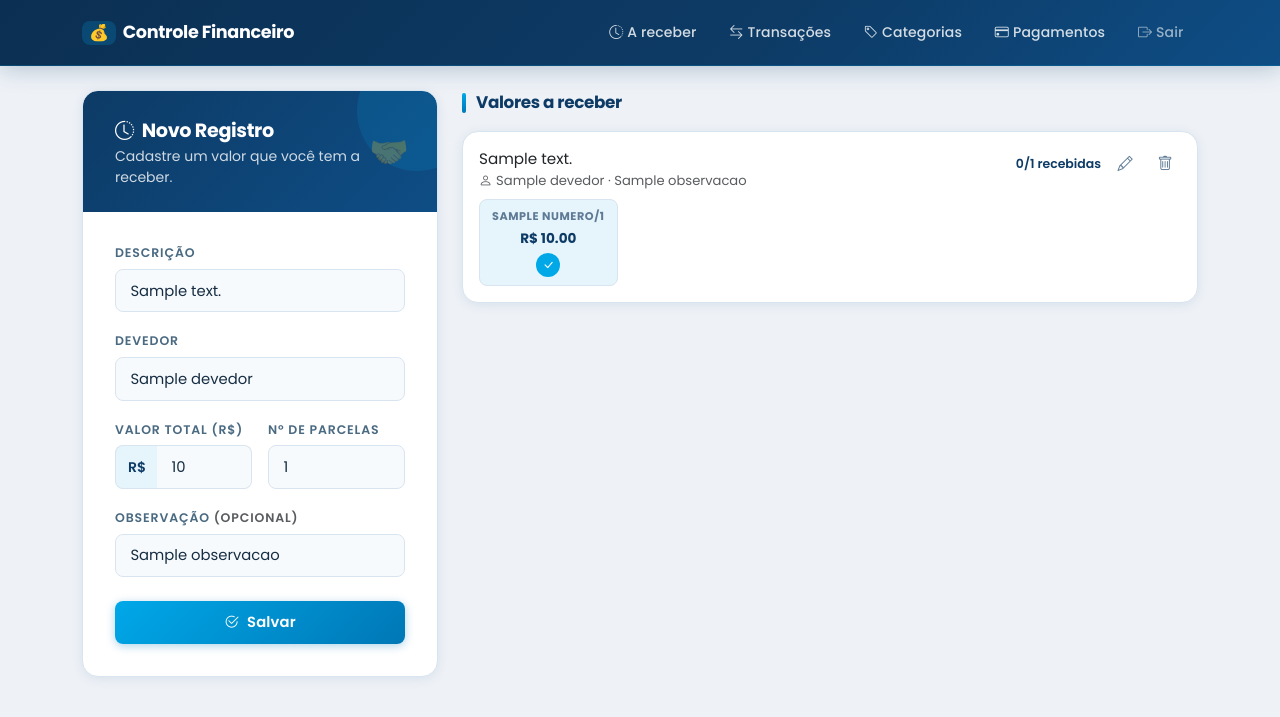
After one commit to vitormateus123/prjControleFinanceiro, a Flask app: template templates/a-receber.html in a window 1280 px wide. The commit adds this page. Shown: the top 717 px of the page. Run offline with Flask 3, Linux system fonts and the light colour scheme; the template is opened without the code that fills it: most values are stand-ins (such as "Sample title", 1, 10 or a date in 2020); parts of the project's set-up code (start-up, migrations or seed data) failed here and were passed over.

Commit message:
Criação da tela A Receber

```diff
--- a/app.py
+++ b/app.py
@@ -4,7 +4,9 @@ from datetime import datetime
 from config import SENHA
 import os
 from routes.transacoes import transacoes_bp
+from routes.a_receber import a_receber_bp
 from utils import get_supabase, login_required
+
 
 BASE_DIR = os.path.dirname(os.path.abspath(__file__))
 app = Flask(__name__,
@@ -14,6 +16,7 @@ app = Flask(__name__,
 app.secret_key = os.environ.get("SECRET_KEY")
 
 app.register_blueprint(transacoes_bp)
+app.register_blueprint(a_receber_bp)
 
 # ---------------- LOGIN ----------------
 
--- a/static/css/style.css
+++ b/static/css/style.css
@@ -489,3 +489,62 @@ a {
 .table thead th.sortable .bi-chevron-down {
   opacity: 1;
 }
+
+.parcela-item {
+    display: flex;
+    flex-direction: column;
+    align-items: center;
+    gap: 4px;
+    background: var(--azul-light);
+    border: 1.5px solid var(--cinza-borda);
+    border-radius: var(--r-sm);
+    padding: 8px 12px;
+    min-width: 80px;
+    transition: all .2s;
+  }
+  .parcela-item.recebida {
+    background: #d1f5e8;
+    border-color: #a7e9cb;
+  }
+  .parcela-numero {
+    font-size: 0.7rem;
+    font-weight: 700;
+    color: var(--cinza-texto);
+    text-transform: uppercase;
+    letter-spacing: 0.05em;
+  }
+  .parcela-valor {
+    font-size: 0.85rem;
+    font-weight: 700;
+    color: var(--azul-principal);
+  }
+  .parcela-item.recebida .parcela-valor {
+    color: #0d7045;
+  }
+  .parcela-btn {
+    display: inline-flex;
+    align-items: center;
+    justify-content: center;
+    width: 24px; height: 24px;
+    border-radius: 50%;
+    background: var(--azul-secundario);
+    color: white;
+    font-size: 0.75rem;
+    text-decoration: none;
+    transition: all .2s;
+  }
+  .parcela-btn:hover {
+    background: var(--azul-hover);
+    transform: scale(1.15);
+    color: white;
+  }
+  .parcela-check {
+    display: inline-flex;
+    align-items: center;
+    justify-content: center;
+    width: 24px; height: 24px;
+    border-radius: 50%;
+    background: #0d7045;
+    color: white;
+    font-size: 0.75rem;
+  }
--- /dev/null
+++ b/templates/a-receber.html
@@ -0,0 +1,179 @@
+{% extends "base.html" %}
+
+{% block content %}
+
+<div class="row g-4">
+
+  <!-- FORMULÁRIO -->
+  <div class="col-lg-4">
+    <div class="card overflow-hidden">
+
+      <div class="card-form-header">
+        <h3><i class="bi bi-clock-history me-2"></i>Novo Registro</h3>
+        <p>Cadastre um valor que você tem a receber.</p>
+        <span class="header-icon">🤝</span>
+      </div>
+
+      <div class="card-body-form">
+        <form method="POST" action="{% if registro %}{{ url_for('a_receber.a_receber', id=registro.id) }}{% else %}{{ url_for('a_receber.a_receber') }}{% endif %}">
+
+          <div class="mb-3">
+            <label class="form-label">Descrição</label>
+            <input
+              type="text"
+              name="descricao"
+              class="form-control"
+              value="{{ registro.descricao if registro else '' }}"
+              placeholder="Ex: Empréstimo para João"
+              required>
+          </div>
+
+          <div class="mb-3">
+            <label class="form-label">Devedor</label>
+            <input
+              type="text"
+              name="devedor"
+              class="form-control"
+              value="{{ registro.devedor if registro else '' }}"
+              placeholder="Nome de quem deve"
+              required>
+          </div>
+
+          <div class="row g-3 mb-3">
+            <div class="col-6">
+              <label class="form-label">Valor total (R$)</label>
+              <div class="input-group">
+                <span class="input-group-text">R$</span>
+                <input
+                  type="number"
+                  name="valor_total"
+                  class="form-control"
+                  value="{{ registro.valor_total if registro else '' }}"
+                  step="0.01" min="0.01"
+                  placeholder="0,00"
+                  required>
+              </div>
+            </div>
+            <div class="col-6">
+              <label class="form-label">Nº de parcelas</label>
+              <input
+                type="number"
+                name="num_parcelas"
+                class="form-control"
+                value="{{ registro.num_parcelas if registro else '1' }}"
+                min="1" max="99"
+                required>
+            </div>
+          </div>
+
+          <div class="mb-4">
+            <label class="form-label">Observação <span class="text-muted">(opcional)</span></label>
+            <input
+              type="text"
+              name="observacao"
+              class="form-control"
+              value="{{ registro.observacao if registro else '' }}"
+              placeholder="Ex: Emprestado em dinheiro">
+          </div>
+
+          <div class="d-grid">
+            <button type="submit" class="btn btn-custom">
+              <i class="bi bi-check2-circle me-2"></i>Salvar
+            </button>
+          </div>
+
+        </form>
+      </div>
+
+    </div>
+  </div>
+
+  <!-- LISTA -->
+  <div class="col-lg-8">
+    <div class="section-title">
+      <span class="title-pill"></span>
+      Valores a receber
+    </div>
+
+    {% for reg in registros %}
+      {% set total_parcelas = reg.parcelas | length %}
+      {% set recebidas = reg.parcelas | selectattr('recebido') | list | length %}
+      {% set todas_recebidas = recebidas == total_parcelas %}
+
+      <div class="card mb-3 {{ 'opacity-50' if todas_recebidas else '' }}">
+        <div class="card-body p-3">
+
+          <!-- Cabeçalho do registro -->
+          <div class="d-flex justify-content-between align-items-start mb-2">
+            <div>
+              <div class="fw-700 text-dark" style="font-size:0.95rem;">{{ reg.descricao }}</div>
+              <div class="text-muted" style="font-size:0.82rem;">
+                <i class="bi bi-person me-1"></i>{{ reg.devedor }}
+                {% if reg.observacao %}
+                  · {{ reg.observacao }}
+                {% endif %}
+              </div>
+            </div>
+            <div class="d-flex align-items-center gap-2">
+              {% if todas_recebidas %}
+                <span class="badge-entrada">Concluído</span>
+              {% else %}
+                <span style="font-size:0.78rem; font-weight:600; color:var(--azul-principal);">
+                  {{ recebidas }}/{{ total_parcelas }} recebidas
+                </span>
+              {% endif %}
+              <a class="table-action" href="{{ url_for('a_receber.a_receber', id=reg.id) }}" title="Editar">
+                <i class="bi bi-pencil"></i>
+              </a>
+              <a class="table-action delete"
+                href="{{ url_for('a_receber.a_receber', delete_id=reg.id) }}"
+                onclick="return confirm('Excluir este registro e todas as parcelas?')"
+                title="Excluir">
+                <i class="bi bi-trash"></i>
+              </a>
+            </div>
+          </div>
+
+          <!-- Barra de progresso -->
+          {% if total_parcelas > 1 %}
+            <div class="progress mb-3" style="height:5px; border-radius:4px;">
+              <div class="progress-bar"
+                role="progressbar"
+                style="width: {{ (recebidas / total_parcelas * 100) | int }}%; background: var(--azul-secundario);">
+              </div>
+            </div>
+          {% endif %}
+
+          <!-- Parcelas -->
+          <div class="d-flex flex-wrap gap-2">
+            {% for parcela in reg.parcelas %}
+              <div class="parcela-item {{ 'recebida' if parcela.recebido else '' }}">
+                <div class="parcela-numero">{{ parcela.numero }}/{{ total_parcelas }}</div>
+                <div class="parcela-valor">R$ {{ "%.2f"|format(parcela.valor|float) }}</div>
+                {% if not parcela.recebido %}
+                  <a href="{{ url_for('a_receber.receber_parcela', parcela_id=parcela.id) }}"
+                    onclick="return confirm('Confirmar recebimento e gerar entrada automática?')"
+                    class="parcela-btn"
+                    title="Marcar como recebido">
+                    <i class="bi bi-check-lg"></i>
+                  </a>
+                {% else %}
+                  <span class="parcela-check"><i class="bi bi-check-lg"></i></span>
+                {% endif %}
+              </div>
+            {% endfor %}
+          </div>
+
+        </div>
+      </div>
+    {% else %}
+      <div class="text-center text-muted py-5">
+        <i class="bi bi-inbox" style="font-size:2rem; opacity:.4;"></i>
+        <p class="mt-2" style="font-size:0.9rem;">Nenhum valor a receber cadastrado.</p>
+      </div>
+    {% endfor %}
+
+  </div>
+</div>
+
+{% endblock %}
--- a/templates/base.html
+++ b/templates/base.html
@@ -1,5 +1,6 @@
 <!DOCTYPE html>
 <html lang="pt-br">
+
 <head>
   <meta charset="UTF-8">
   <meta name="viewport" content="width=device-width, initial-scale=1.0">
@@ -8,7 +9,8 @@
 
   <link href="https://cdn.jsdelivr.net/npm/bootstrap@5.3.8/dist/css/bootstrap.min.css" rel="stylesheet">
   <link href="https://cdn.jsdelivr.net/npm/bootstrap-icons@1.11.3/font/bootstrap-icons.min.css" rel="stylesheet">
-    <link href="https://fonts.googleapis.com/css2?family=Poppins:wght@300;400;500;600;700;800&display=swap" rel="stylesheet">
+  <link href="https://fonts.googleapis.com/css2?family=Poppins:wght@300;400;500;600;700;800&display=swap"
+    rel="stylesheet">
   <link rel="stylesheet" href="/static/css/style.css">
 </head>
 
@@ -28,6 +30,9 @@
 
       <div class="collapse navbar-collapse justify-content-end" id="menu">
         <div class="navbar-nav gap-1">
+          <a class="nav-link" href="/a-receber">
+            <i class="bi bi-clock-history me-1"></i>A receber
+          </a>
           <a class="nav-link" href="/transacoes">
             <i class="bi bi-arrow-left-right me-1"></i>Transações
           </a>
@@ -77,4 +82,5 @@ document.addEventListener("DOMContentLoaded", function () {
   </script>
 
 </body>
+
 </html>
```
Also changed, not shown: routes/a_receber.py (added, +91 -0 lines). Lines whose indentation alone changed are shown as unchanged.
